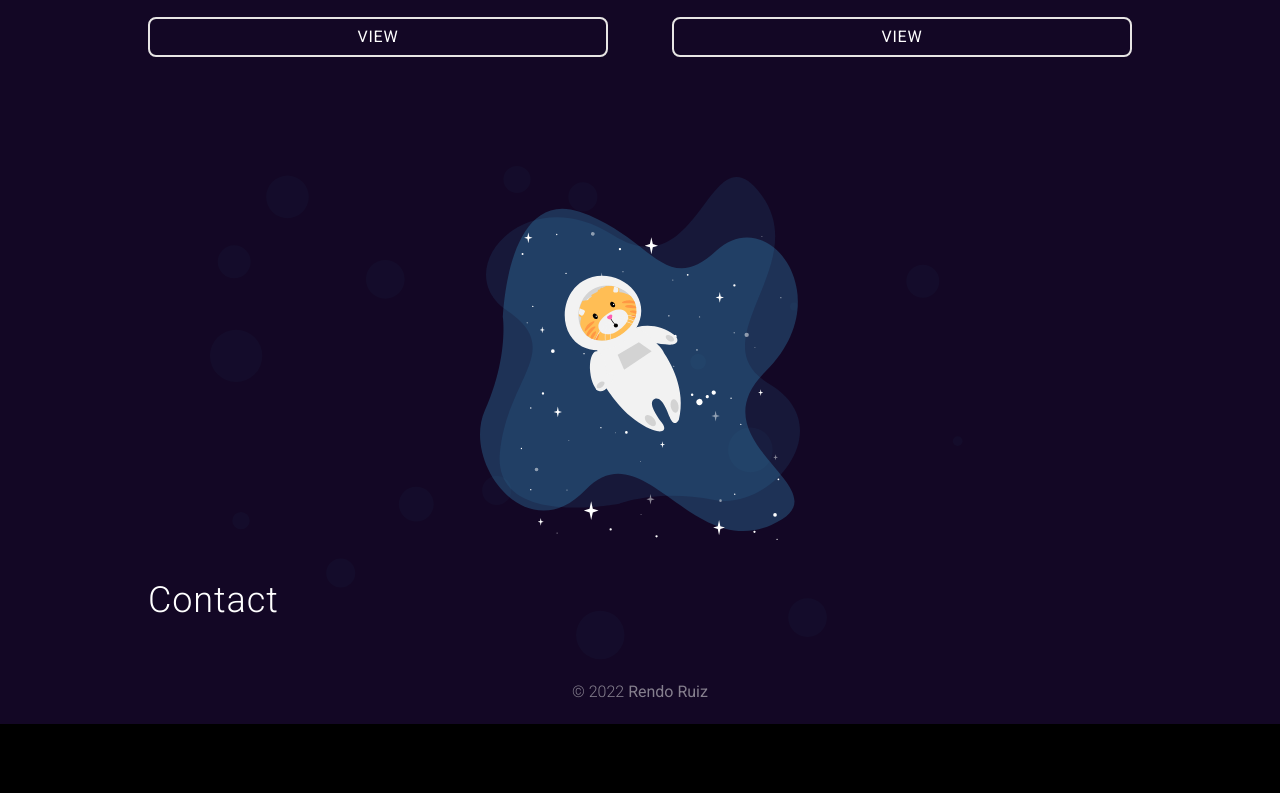
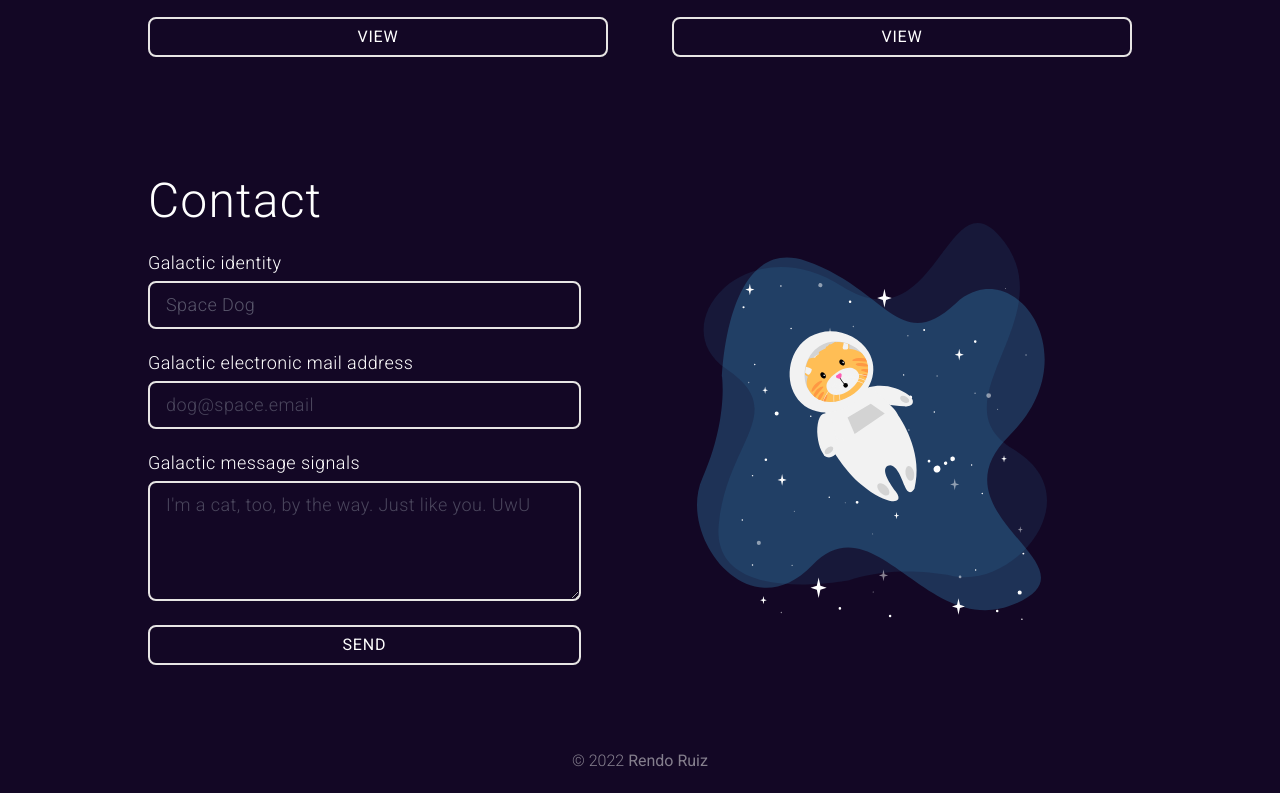
Before and after one commit to rendoruiz/rendo-homepage, a Next.js app: page / in a window 1280 px wide. Shown: the part 3521-4314 px from the top of the page. Before the commit the page ends 4245 px from the top, so only its background shows below. Built offline with nearby package versions, Linux system fonts and the light colour scheme; no server answers.

Commit message:
basic form

```diff
--- /dev/null
+++ b/components/Form.js
@@ -0,0 +1,135 @@
+import * as React from 'react';
+
+const captchaKey = process.env.NEXT_PUBLIC_RECAPTCHA_SITE_KEY;
+const nameMinLength = 1;
+const emailMinLength = 5;
+const messageMinLength = 2;
+
+const encodeData = (data) => {
+  return Object.keys(data)
+    .map(key => encodeURIComponent(key) + "=" + encodeURIComponent(data[key]))
+    .join("&");
+}
+
+const Form = () => {
+  const [name, setName] = React.useState('');
+  const [email, setEmail] = React.useState('');
+  const [message, setMessage] = React.useState('');
+  const [isNameValid, setIsNameValid] = React.useState(false);
+  const [isEmailValid, setIsEmailValid] = React.useState(false);
+  const [isMessageValid, setIsMessageValid] = React.useState(false);
+  const [showInvalidatedInputs, setShowInvalidatedInputs] = React.useState(false);
+
+  const handleNameChange = (e) => setName(e.target.value);
+  const handleEmailChange = (e) => setEmail(e.target.value);
+  const handleMessageChange = (e) => setMessage(e.target.value);
+
+  const handleSubmit = (e) => {
+    e.preventDefault();
+
+    if (!isNameValid || !isEmailValid || !isMessageValid) {
+
+    }
+  }
+
+  React.useEffect(() => {
+    setIsNameValid(name.length >= nameMinLength ? true : false);
+  }, [name]);
+
+  React.useEffect(() => {
+    setIsEmailValid((email.length >= emailMinLength && email.includes('@')) && email.includes('.') ? true : false);
+  }, [email]);
+
+  React.useEffect(() => {
+    setIsMessageValid(message.length >= messageMinLength ? true : false);
+  }, [message]);
+
+
+  return (
+    <>
+      <form
+        method='post'
+        className='grid content-start gap-4 font-light text-lg tracking-wide'
+        onSubmit={handleSubmit}
+      >
+        <div className='grid gap-1'>
+          <label htmlFor='contact-name'>
+            Galactic identity
+          </label>
+          <input
+            type='text'
+            id='contact-name'
+            name='name'
+            placeholder='Space Dog'
+            required
+            minLength={nameMinLength}
+            autoComplete='off'
+            className='peer border-2 border-stone-200 rounded-lg px-4 py-2 bg-transparent placeholder:opacity-50 focus:outline focus:outline-2 focus:outline-offset-2 focus:outline-stone-200/50 focus:bg-stone-800'
+            value={name}
+            onChange={handleNameChange}
+          />
+          <p className={
+            'ml-1 text-sm text-red-400 max-h-0 overflow-hidden transition-all duration-200 ease-out ' +
+            ((!isNameValid || (!isNameValid && showInvalidatedInputs)) ? 'peer-focus:max-h-[3rem]' : '')
+          }>
+            An identity is required
+          </p>
+        </div>
+
+        <div className='grid gap-1'>
+          <label htmlFor='contact-email'>
+            Galactic electronic mail address
+          </label>
+          <input
+            type='email'
+            id='contact-email'
+            name='email'
+            required
+            minLength={emailMinLength}
+            placeholder='dog@space.email'
+            className='peer border-2 border-stone-200 rounded-lg px-4 py-2 bg-transparent placeholder:opacity-40 focus:outline focus:outline-2 focus:outline-offset-2 focus:outline-stone-200/50 focus:bg-stone-800'
+            value={email}
+            onChange={handleEmailChange}
+          />
+          <p className={
+            'ml-1 text-sm text-red-400 max-h-0 overflow-hidden transition-all duration-200 ease-out ' +
+            ((!isEmailValid || (!isEmailValid && showInvalidatedInputs)) ? 'peer-focus:max-h-[3rem]' : '')
+          }>
+            A e-mail address is required
+          </p>
+        </div>
+
+        <div className='grid gap-1'>
+          <label htmlFor='contact-message'>
+            Galactic message signals
+          </label>
+          <textarea
+            id='contact-message'
+            name='message'
+            required
+            minLength={messageMinLength}
+            placeholder="I'm a cat, too, by the way. Just like you. UwU"
+            className='peer border-2 border-stone-200 rounded-lg px-4 py-2 bg-transparent min-h-[120px] max-h-60 placeholder:opacity-40 focus:outline focus:outline-2 focus:outline-offset-2 focus:outline-stone-200/50 focus:bg-stone-800'
+            value={message}
+            onChange={handleMessageChange}
+          />
+          <p className={
+            'ml-1 text-sm text-red-400 max-h-0 overflow-hidden transition-all duration-200 ease-out ' +
+            ((!isMessageValid || (!isMessageValid && showInvalidatedInputs)) ? 'peer-focus:max-h-[3rem]' : '')
+          }>
+            A message is required
+          </p>
+        </div>
+
+        <button
+          type='submit'
+          className='border-2 border-stone-200 rounded-lg mt-1 py-2 font-normal text-base text-center leading-tight tracking-wider uppercase transition-all hover:bg-stone-200 hover:text-black active:outline active:outline-2 active:outline-offset-4 active:outline-stone-200'
+        >
+          Send
+        </button>
+      </form>
+    </>
+  );
+}
+
+export default Form;
--- a/components/LinkButton.js
+++ b/components/LinkButton.js
@@ -4,7 +4,7 @@ const LinkButton = ({
 }) => (
   <a
     href={href}
-    className='border-2 border-stone-200 rounded-lg py-2 font-normal text-base text-center leading-tight tracking-wider uppercase transition-all hover:bg-stone-200 hover:text-black active:outline active:outline-2 active:outline-stone-200 active:outline-offset-4'
+    className='border-2 border-stone-200 rounded-lg py-2 font-normal text-base text-center leading-tight tracking-wider uppercase transition-all hover:bg-stone-200 hover:text-black active:outline active:outline-2 active:outline-offset-4 active:outline-stone-200'
     target='_blank'
     rel='noreferrer'
   >
--- a/pages/index.js
+++ b/pages/index.js
@@ -1,4 +1,5 @@
 import Head from 'next/head'
+import Form from '../components/Form'
 import LinkButton from '../components/LinkButton'
 import ProjectImage from '../components/ProjectImage'
 
@@ -338,16 +339,20 @@ export default function Home() {
         </section>
 
         {/* contact */}
-        <section className='relative grid before:absolute before:inset-0 before:bg-cs1 before:bg-no-repeat before:bg-center before:bg-contain before:opacity-10'>
-          <div className='relative grid gap-10 content-start mx-auto px-5 py-10 w-full max-w-screen-lg'>
+        <section className='relative grid'>
+          <div className='relative grid gap-6 content-start mx-auto px-5 py-10 w-full max-w-screen-lg md:grid-cols-2 md:pb-16 lg:grid-cols-[1fr,1.2fr] lg:gap-8'>
             <img
               src='img/spacecat.svg'
               alt='stranded lab cat wandering on space, thinking about its life choices (assuming it had one)'
-              className='justify-self-center w-full max-w-[320px]'
+              className='justify-self-center w-full max-w-[320px] md:self-center md:order-2 md:max-w-[350px]'
             />
 
-            <div>
-              <h2 className='font-light text-4xl tracking-wide'>Contact</h2>
+            <div className='grid content-start gap-6'>
+              <h2 className='font-light text-4xl tracking-wide md:text-5xl'>
+                Contact
+              </h2>
+
+              <Form />
             </div>
           </div>
         </section>
```
